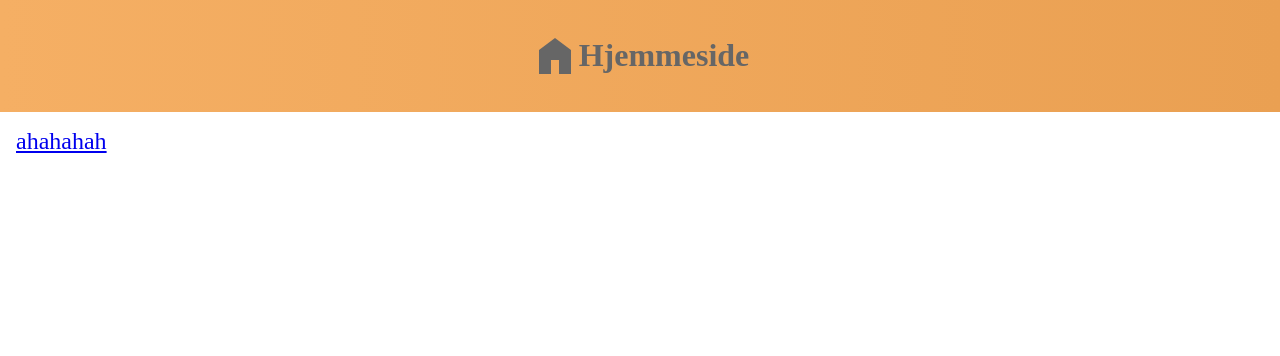
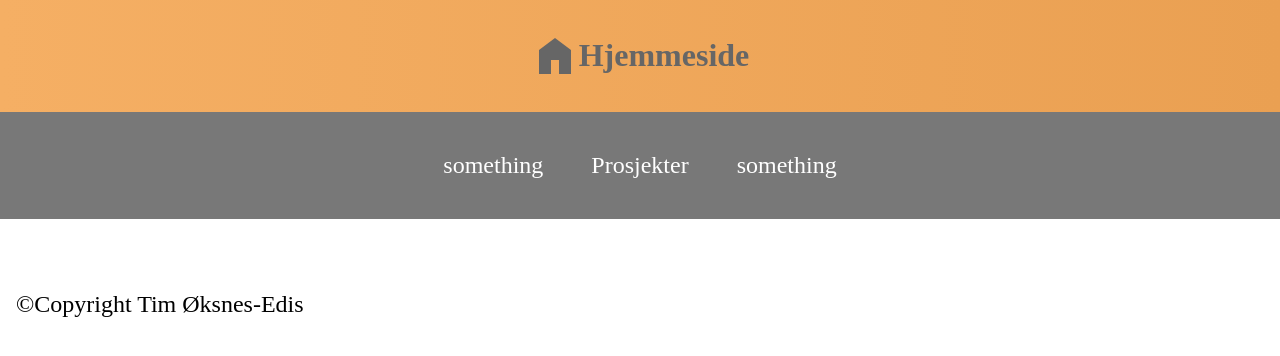
Before and after one commit to Oksnes/Oksnes.github.io, a plain HTML site: page index.html in a window 1280 px wide. Drawn offline with Linux system fonts and the light colour scheme.

Commit message:
fixed up some css and buttons

```diff
--- a/index.css
+++ b/index.css
@@ -38,3 +38,27 @@ html, body{
     justify-content: center;
     align-items: center;
 }
+
+.item2 {
+    background-color:#787878;
+}
+
+nav ul{
+    list-style: none;
+    padding: 0;
+    margin: 0;
+    display: flex;
+    flex-direction: row;
+    justify-content: center;
+}
+
+nav ul li a{
+    text-decoration: none;
+    color:white;
+    padding:1.5rem;
+    display: block;
+}
+
+nav ul li a:hover{
+    background-color:#6a6a6a;
+}
--- a/index.html
+++ b/index.html
@@ -16,13 +16,20 @@
             <h1 class="tittel">Hjemmeside</h1>
         </div>
         <div class="item2">
-            <a href="prosjekter/prosjekter.html">ahahahah</a>
+            <nav>
+                <ul>
+                    <li><a href="#">something</a></li>
+                    <li><a href="prosjekter/prosjekter.html">Prosjekter</a></li>
+                    <li><a href="#">something</a></li>
+                </ul>
+            </nav>
+
         </div>
         <div class="item3">
 
         </div>
         <div class="item4">
-
+            <p>©Copyright Tim Øksnes-Edis</p>
         </div>
     </div>
 </body>
```
